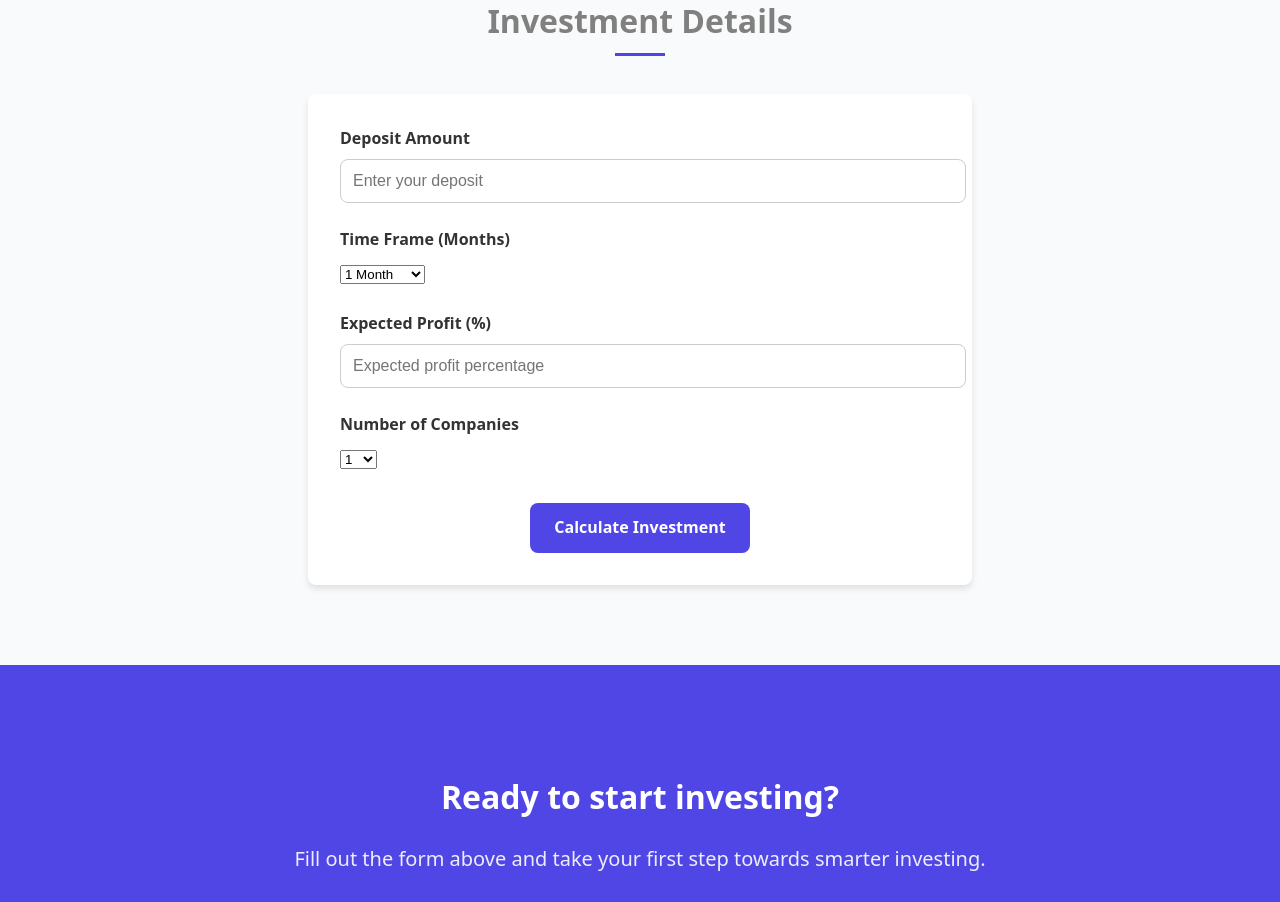
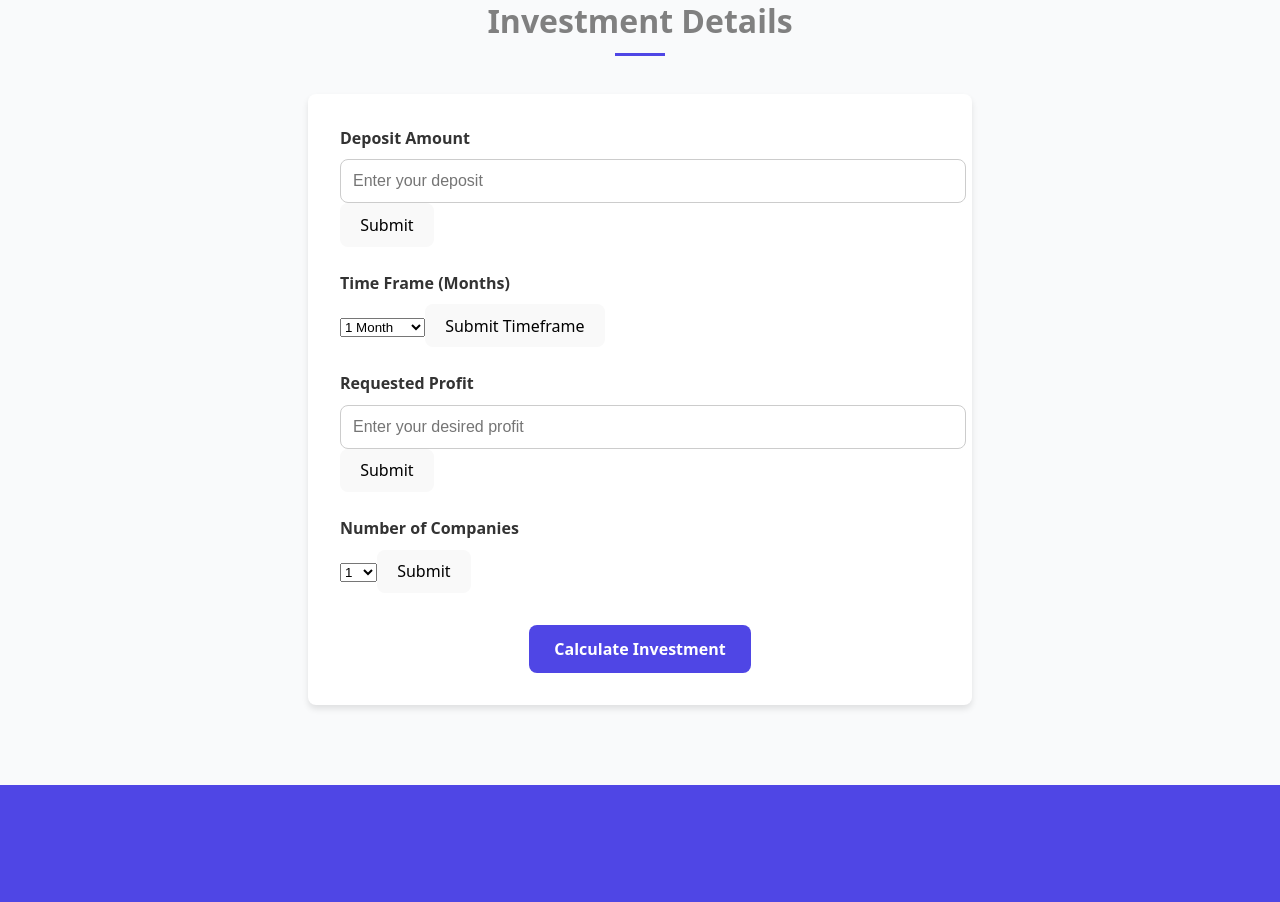
Before and after one commit to yordan-draganov/HackTuesXIproj, a React (Vite) app in the folder frontend/: page /investing in a window 1280 px wide. Shown: the part 820-1722 px from the top of the page. Built offline with nearby package versions, Linux system fonts and the light colour scheme.

Commit message:
Made it Possible to log info and made the functionality of the buttons available and to test the prompt of the backend

```diff
--- a/frontend/src/pages/Investing.jsx
+++ b/frontend/src/pages/Investing.jsx
@@ -1,7 +1,92 @@
 import "../css/Investing.css";
+import React, { useState } from "react";
 import { Link } from "react-router-dom";
 
 function Investing() {
+  const [depositAmount, setDepositAmount] = useState("");
+  const [profitAmount, setProfitAmount] = useState("");
+  const [timeframe, setTimeframe] = useState("1");
+  const [numberOfDays, setNumberOfDays] = useState(0);
+  const [numberOfCompanies, setNumberOfCompanies] = useState("1");
+  const [showMessage, setShowMessage] = useState(false);
+
+  const GetInputDeposit = (e) => {
+    e.preventDefault();
+    console.log("Deposit amount:", depositAmount);
+  };
+
+  const handleDepositChange = (e) => {
+    const numericValue = e.target.value.replace(/[^0-9]/g, "");
+    setDepositAmount(numericValue);
+  };
+
+  const GetInputProfit = (e) => {
+    e.preventDefault();
+    console.log("Profit amount:", profitAmount);
+  };
+
+  const handleProfitChange = (e) => {
+    const numericValue = e.target.value.replace(/[^0-9]/g, "");
+    setProfitAmount(numericValue);
+  };
+
+  const handleTimeframeChange = (e) => {
+    const selectedTimeframe = e.target.value;
+    setTimeframe(selectedTimeframe);
+
+    let days;
+    switch (selectedTimeframe) {
+      case "1":
+        days = 30;
+        break;
+      case "3":
+        days = 90;
+        break;
+      case "6":
+        days = 180;
+        break;
+      case "10":
+        days = 300;
+        break;
+      case "12":
+        days = 365;
+        break;
+      default:
+        days = 0;
+    }
+    setNumberOfDays(days);
+  };
+
+  const handleTimeframeSubmit = (e) => {
+    e.preventDefault();
+    console.log("Selected timeframe (months):", timeframe);
+    console.log("Number of days:", numberOfDays);
+  };
+
+  const handleNumberOfCompaniesChange = (e) => {
+    const selectedNumberOfCompanies = e.target.value;
+    setNumberOfCompanies(selectedNumberOfCompanies);
+  };
+
+  const handleNumberOfCompaniesSubmit = (e) => {
+    e.preventDefault();
+    console.log("Number of companies:", numberOfCompanies);
+  };
+
+  const handleCalculateInvestment = () => {
+    console.log("--- Investment Summary ---");
+    console.log("Deposit amount:", depositAmount);
+    console.log("Profit amount:", profitAmount);
+    console.log("Selected timeframe (months):", timeframe);
+    console.log("Number of days:", numberOfDays);
+    console.log("Number of companies:", numberOfCompanies);
+
+    // Show the "Hello" message
+    setShowMessage(true);
+
+    // Navigate to /investment-summary after handling the logic
+  };
+
   return (
     <div className="investing-container">
       <div className="hero">
@@ -16,50 +101,96 @@ function Investing() {
       <div className="investment-form-section">
         <h2 className="section-title">Investment Details</h2>
         <div className="investment-form">
+          {/* Deposit Amount Form */}
           <div className="form-group">
+            <form onSubmit={GetInputDeposit}>
               <label htmlFor="deposit">Deposit Amount</label>
-            <input type="number" id="deposit" placeholder="Enter your deposit" />
+              <input
+                type="text"
+                id="deposit"
+                placeholder="Enter your deposit"
+                value={depositAmount}
+                onChange={handleDepositChange}
+              />
+              <button type="submit">Submit</button>
+            </form>
           </div>
 
+          {/* Timeframe Form */}
           <div className="form-group">
+            <form onSubmit={handleTimeframeSubmit}>
               <label htmlFor="timeframe">Time Frame (Months)</label>
-            <select id="timeframe">
+              <select
+                id="timeframe"
+                value={timeframe}
+                onChange={handleTimeframeChange}
+              >
                 <option value="1">1 Month</option>
                 <option value="3">3 Months</option>
                 <option value="6">6 Months</option>
                 <option value="10">10 Months</option>
                 <option value="12">12 Months</option>
               </select>
+              <button type="submit">Submit Timeframe</button>
+            </form>
           </div>
 
+          {/* Profit Form */}
           <div className="form-group">
-            <label htmlFor="profit">Expected Profit (%)</label>
-            <input type="number" id="profit" placeholder="Expected profit percentage" />
+            <form onSubmit={GetInputProfit}>
+              <label htmlFor="profit">Requested Profit</label>
+              <input
+                type="text"
+                id="profit"
+                placeholder="Enter your desired profit"
+                value={profitAmount}
+                onChange={handleProfitChange}
+              />
+              <button type="submit">Submit</button>
+            </form>
           </div>
 
+          {/* Number of Companies Form */}
           <div className="form-group">
-            <label htmlFor="companies">Number of Companies</label>
-            <select id="companies">
-              {[...Array(10).keys()].map(i => (
-                <option key={i} value={i + 1}>
+            <form onSubmit={handleNumberOfCompaniesSubmit}>
+              <label htmlFor="nOfCompanies">Number of Companies</label>
+              <select
+                id="nOfCompanies"
+                value={numberOfCompanies}
+                onChange={handleNumberOfCompaniesChange}
+              >
+                {[...Array(10).keys()].map((i) => (
+                  <option key={i + 1} value={i + 1}>
                     {i + 1}
                   </option>
                 ))}
               </select>
+              <button type="submit">Submit</button>
+            </form>
           </div>
 
+          {/* Calculate Investment Button */}
           <div className="cta">
-            <Link to="/investment-summary" className="cta-button">
+            <button
+              className="cta-button"
+              onClick={handleCalculateInvestment} // Use onClick handler
+            >
               Calculate Investment
-            </Link>
+            </button>
+            {/* Display "Hello" message if showMessage is true */}
+            {showMessage && <p className="hello-message">Hello</p>}
           </div>
+
         </div>
       </div>
 
       <div className="cta-section">
         <h2>Ready to start investing?</h2>
-        <p>Fill out the form above and take your first step towards smarter investing.</p>
-        <Link to="/about" className="about-link">
+        <p>
+          Fill out the form above and take your first step towards smarter
+          investing.
+        </p>
+        <Link to="/" className="about-link">
           Learn more about our approach <span className="arrow-icon">→</span>
         </Link>
       </div>
```
Lines whose indentation alone changed are shown as unchanged.
